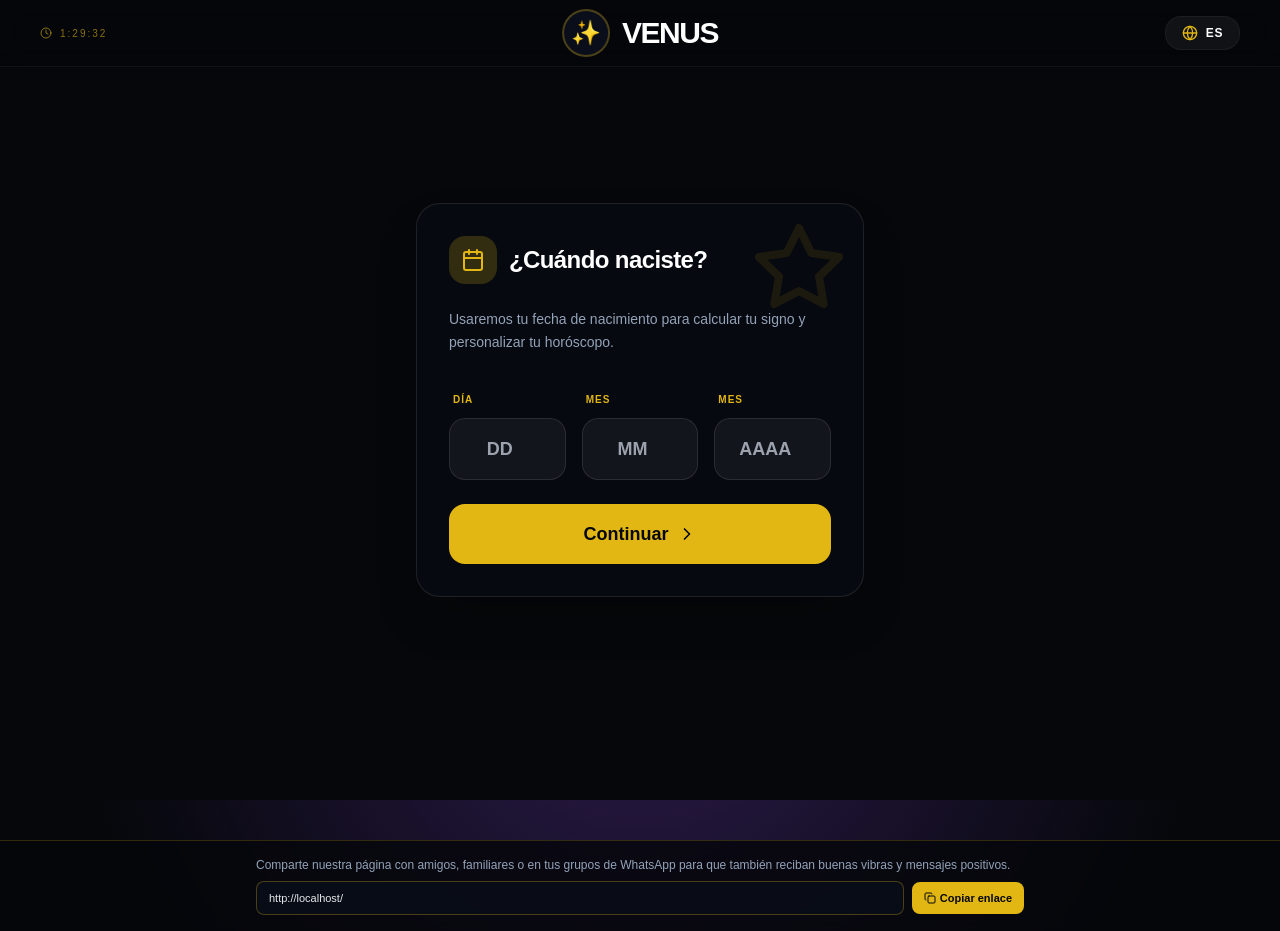
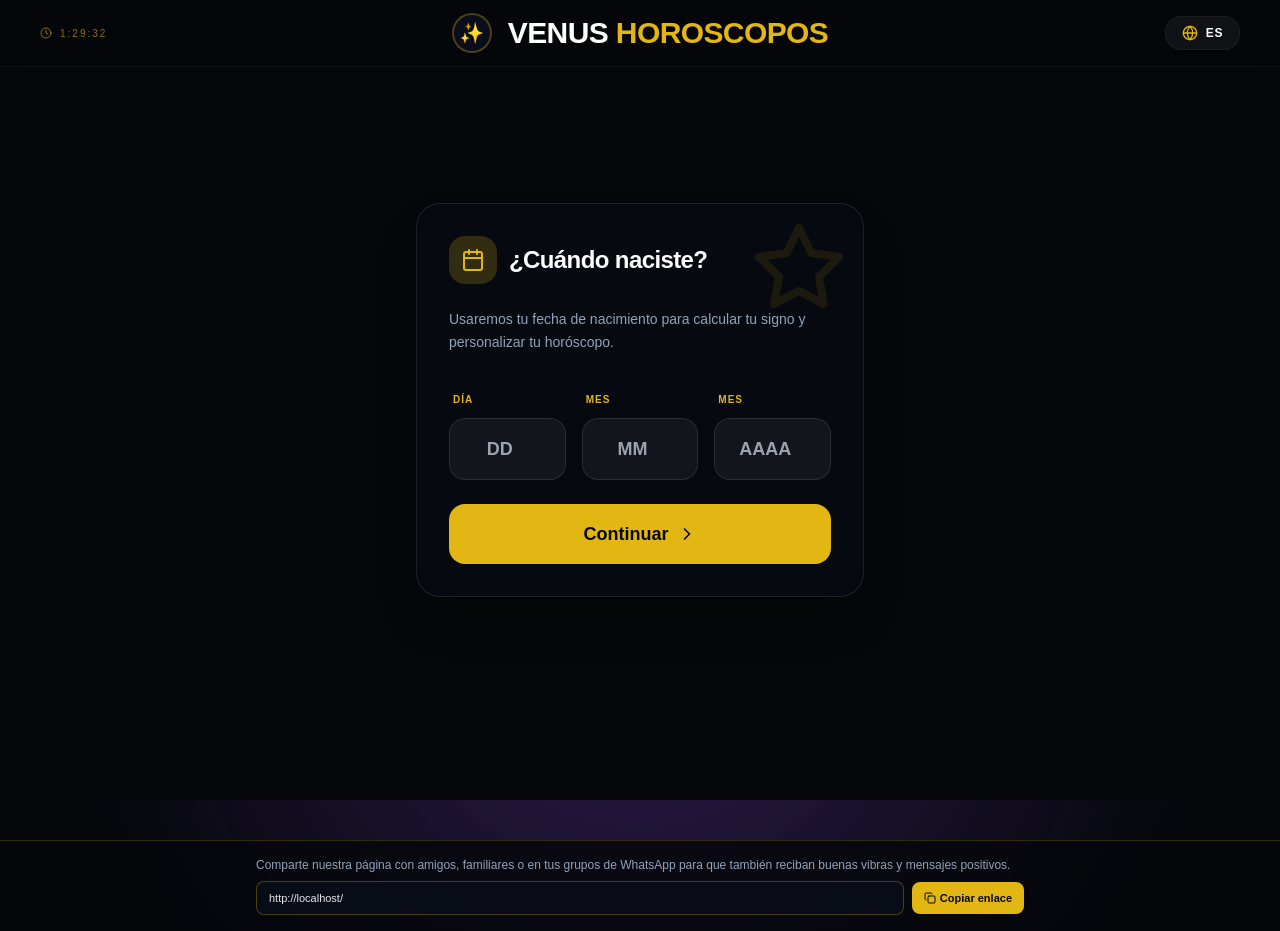
Before and after one commit to Antonio97-key/venus-horoscopos-personalizados, a Next.js app: page / in a window 1280 px wide. Both pictures are taken after a click on the button "Comenzar mi viaje". Built offline with nearby package versions, Linux system fonts and the light colour scheme.

Commit message:
Rebranding completo: VENUS HOROSCOPOS PERSONALIZADOS en cabecera, bienvenida y diccionarios i18n. Cabecera centrada y moderna.

```diff
--- a/components/Header.tsx
+++ b/components/Header.tsx
@@ -22,23 +22,26 @@ export default function Header({ lang, onLangChange }: HeaderProps) {
   return (
     <header className="fixed top-0 left-0 right-0 z-50 bg-cosmic-darkest/40 backdrop-blur-md border-b border-white/5 py-4 px-6 md:px-10">
       <div className="max-w-7xl mx-auto flex items-center justify-between gap-4">
+        {/* Time - Left */}
         <div className="hidden md:flex items-center gap-2 text-[10px] text-cosmic-gold/60 font-medium uppercase tracking-[0.2em]">
           <Clock className="w-3 h-3" />
           <span>{time.toLocaleTimeString(lang === 'es' ? 'es-ES' : 'en-US', { hour12: false })}</span>
         </div>
 
-        <div className="absolute left-1/2 -translate-x-1/2 flex items-center gap-3">
-          <div className="relative group">
+        {/* LOGO - CENTER */}
+        <div className="absolute left-1/2 -translate-x-1/2 flex items-center justify-center gap-4 w-full max-w-[50%]">
+          <div className="relative group shrink-0 hidden sm:flex">
             <div className="absolute inset-0 bg-cosmic-gold/20 blur-xl rounded-full scale-150 opacity-0 group-hover:opacity-100 transition-opacity duration-700" />
-            <div className="w-10 h-10 md:w-12 md:h-12 rounded-full border-2 border-cosmic-gold/30 p-1 flex items-center justify-center bg-cosmic-navy overflow-hidden">
-               <span className="text-xl md:text-2xl">✨</span>
+            <div className="w-10 h-10 rounded-full border-2 border-cosmic-gold/30 p-1 flex items-center justify-center bg-cosmic-navy overflow-hidden">
+              <span className="text-xl">✨</span>
             </div>
           </div>
-          <h1 className="text-2xl md:text-3xl font-display font-black text-white tracking-[-0.05em] uppercase">
-            VENUS
+          <h1 className="text-lg md:text-2xl lg:text-3xl font-display font-black text-white tracking-[-0.02em] uppercase text-center leading-none">
+            VENUS <span className="text-cosmic-gold">HOROSCOPOS</span> <span className="hidden xs:inline">PERSONALIZADOS</span>
           </h1>
         </div>
 
+        {/* Language - Right */}
         <button
           onClick={() => onLangChange(lang === 'es' ? 'en' : 'es')}
           className="flex items-center gap-2 bg-white/5 hover:bg-white/10 px-4 py-2 rounded-2xl border border-white/5 transition-all group ml-auto md:ml-0"
--- a/components/WelcomeScreen.tsx
+++ b/components/WelcomeScreen.tsx
@@ -15,6 +15,7 @@ export default function WelcomeScreen({ onStart, lang, onLangChange }: WelcomeSc
 
   return (
     <div className="min-h-screen flex flex-col items-center justify-center p-6 relative overflow-hidden bg-cosmic-darkest">
+      {/* Background Elements */}
       <div className="absolute inset-0 pointer-events-none">
         <div className="absolute top-0 left-0 w-full h-full bg-[url('https://www.transparenttextures.com/patterns/stardust.png')] opacity-20" />
         <div className="absolute -top-[20%] -left-[10%] w-[60%] h-[60%] bg-cosmic-navy/30 rounded-full blur-[120px] animate-pulse" />
@@ -22,6 +23,7 @@ export default function WelcomeScreen({ onStart, lang, onLangChange }: WelcomeSc
       </div>
 
       <div className="relative z-10 w-full max-w-lg text-center space-y-12 animate-fade-in">
+        {/* Logo Section */}
         <div className="space-y-6">
           <div className="relative inline-block">
             <div className="w-24 h-24 md:w-32 md:h-32 rounded-full overflow-hidden border-4 border-cosmic-gold/40 glow-gold mx-auto bg-cosmic-navy shadow-2xl flex items-center justify-center">
@@ -32,16 +34,16 @@ export default function WelcomeScreen({ onStart, lang, onLangChange }: WelcomeSc
             </div>
           </div>
 
-          <div className="space-y-2">
-            <h1 className="font-display text-5xl md:text-7xl font-black text-white tracking-tighter uppercase leading-none">
-              VENUS
+          <div className="space-y-4">
+            <h1 className="font-display text-4xl md:text-6xl lg:text-7xl font-black text-white tracking-tighter uppercase leading-[0.9] flex flex-col items-center">
+              <span className="text-cosmic-gold">VENUS</span>
+              <span className="text-2xl md:text-3xl lg:text-4xl tracking-[0.2em] mt-2 opacity-90">HOROSCOPOS</span>
+              <span className="text-xl md:text-2xl tracking-[0.1em] opacity-70">PERSONALIZADOS</span>
             </h1>
-            <p className="text-cosmic-gold font-black uppercase tracking-[0.4em] text-xs md:text-sm opacity-80">
-              {t.tagline}
-            </p>
           </div>
         </div>
 
+        {/* Start Button */}
         <div className="space-y-6">
           <button
             onClick={onStart}
@@ -54,16 +56,14 @@ export default function WelcomeScreen({ onStart, lang, onLangChange }: WelcomeSc
           <div className="flex justify-center gap-4">
             <button
               onClick={() => onLangChange('es')}
-                className={`flex items-center gap-2 px-4 py-2 rounded-full border transition-all text-xs font-bold uppercase tracking-widest ${
-                  lang === 'es' ? 'bg-cosmic-gold/20 border-cosmic-gold text-white' : 'bg-white/5 border-white/10 text-cosmic-soft hover:bg-white/10'
+              className={`flex items-center gap-2 px-4 py-2 rounded-full border transition-all text-xs font-bold uppercase tracking-widest ${lang === 'es' ? 'bg-cosmic-gold/20 border-cosmic-gold text-white' : 'bg-white/5 border-white/10 text-cosmic-soft hover:bg-white/10'
                 }`}
             >
               <Globe className="w-3 h-3" /> ESP
             </button>
             <button
               onClick={() => onLangChange('en')}
-                className={`flex items-center gap-2 px-4 py-2 rounded-full border transition-all text-xs font-bold uppercase tracking-widest ${
-                  lang === 'en' ? 'bg-cosmic-gold/20 border-cosmic-gold text-white' : 'bg-white/5 border-white/10 text-cosmic-soft hover:bg-white/10'
+              className={`flex items-center gap-2 px-4 py-2 rounded-full border transition-all text-xs font-bold uppercase tracking-widest ${lang === 'en' ? 'bg-cosmic-gold/20 border-cosmic-gold text-white' : 'bg-white/5 border-white/10 text-cosmic-soft hover:bg-white/10'
                 }`}
             >
               <Globe className="w-3 h-3" /> ENG
@@ -71,6 +71,7 @@ export default function WelcomeScreen({ onStart, lang, onLangChange }: WelcomeSc
           </div>
         </div>
 
+        {/* Footer badges */}
         <div className="flex justify-center gap-8 opacity-40">
           <div className="flex flex-col items-center gap-2">
             <div className="w-10 h-10 rounded-xl border border-white/20 flex items-center justify-center">✨</div>
--- a/lib/i18n.ts
+++ b/lib/i18n.ts
@@ -2,8 +2,8 @@ export type Language = 'es' | 'en';
 
 export const i18n = {
     es: {
-        welcome: 'Bienvenido/a a VENUS',
-        tagline: 'Tu guía cósmica personalizada',
+        welcome: 'Bienvenido/a a VENUS HOROSCOPOS PERSONALIZADOS',
+        tagline: 'Tu guía cósmica de alta precisión',
         start: 'Comenzar mi viaje',
         birthdate_title: '¿Cuándo naciste?',
         birthdate_subtitle: 'Usaremos tu fecha de nacimiento para calcular tu signo y personalizar tu horóscopo.',
@@ -22,8 +22,8 @@ export const i18n = {
         tab_oracle: 'Oráculo',
         tab_educational: 'Aprender',
         tab_profile: 'Perfil',
-        oracle_title: 'El Oráculo de VENUS',
-        oracle_subtitle: 'Consulta a las estrellas con IA avanzada',
+        oracle_title: 'El Oráculo de VENUS HOROSCOPOS PERSONALIZADOS',
+        oracle_subtitle: 'Consulta a las estrellas con IA avanzada y precisión galáctica',
         select_plan: 'Selecciona tu Plan de Ascensión',
         plan_normal: 'Normal',
         plan_vip: 'VIP Estelar',
@@ -42,8 +42,8 @@ export const i18n = {
         time: 'Hora local',
     },
     en: {
-        welcome: 'Welcome to VENUS',
-        tagline: 'Your personalized cosmic guide',
+        welcome: 'Welcome to VENUS HOROSCOPOS PERSONALIZADOS',
+        tagline: 'Your high-precision cosmic guide',
         start: 'Start my journey',
         birthdate_title: 'When were you born?',
         birthdate_subtitle: 'We will use your birth date to calculate your sign and personalize your horoscope.',
@@ -62,8 +62,8 @@ export const i18n = {
         tab_oracle: 'Oracle',
         tab_educational: 'Learn',
         tab_profile: 'Profile',
-        oracle_title: 'The VENUS Oracle',
-        oracle_subtitle: 'Consult the stars with advanced AI',
+        oracle_title: 'The Oráculo of VENUS HOROSCOPOS PERSONALIZADOS',
+        oracle_subtitle: 'Consult the stars with advanced AI and galactic precision',
         select_plan: 'Select your Ascension Plan',
         plan_normal: 'Normal',
         plan_vip: 'Stellar VIP',
```
Lines whose indentation alone changed are shown as unchanged.
